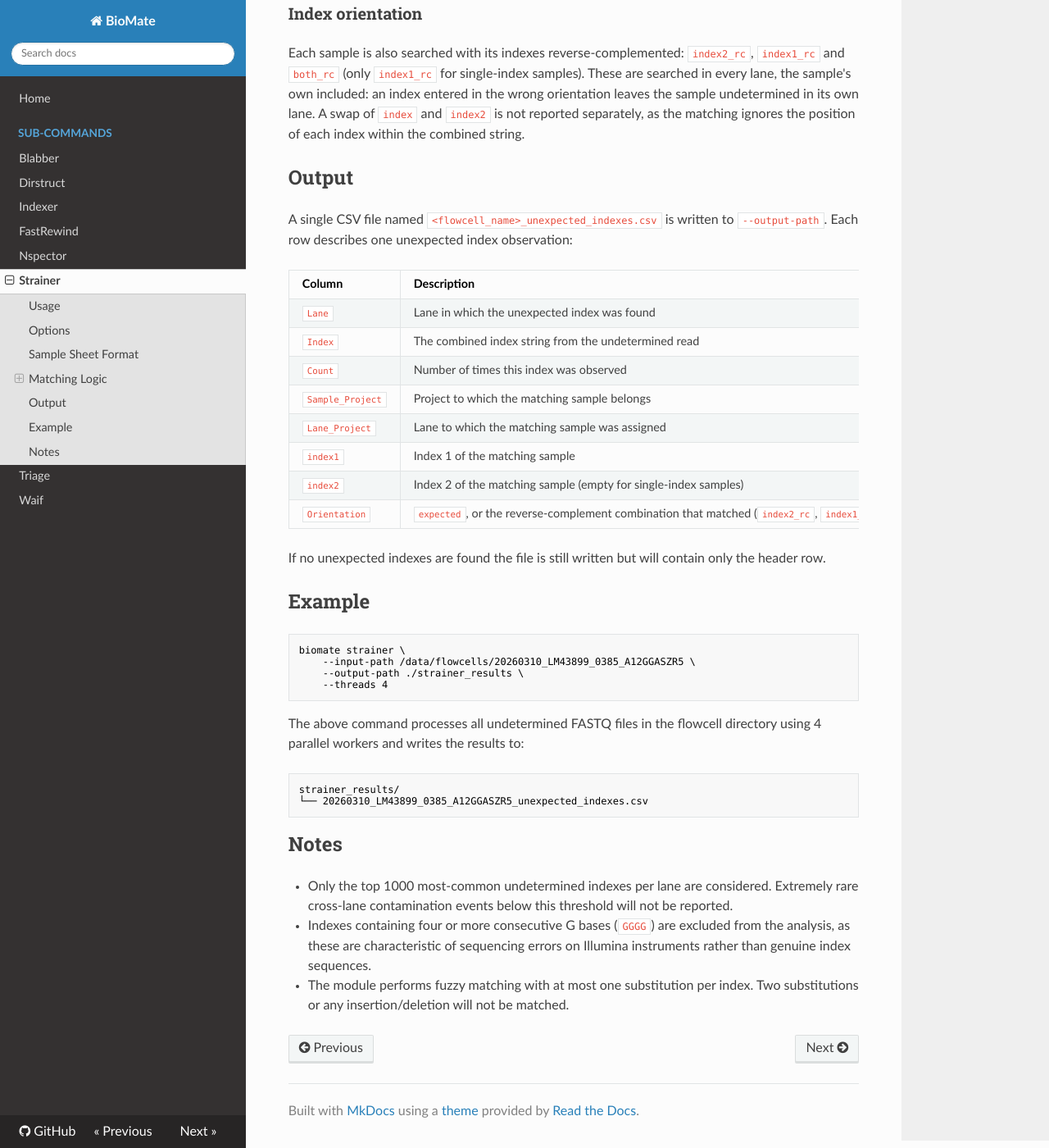
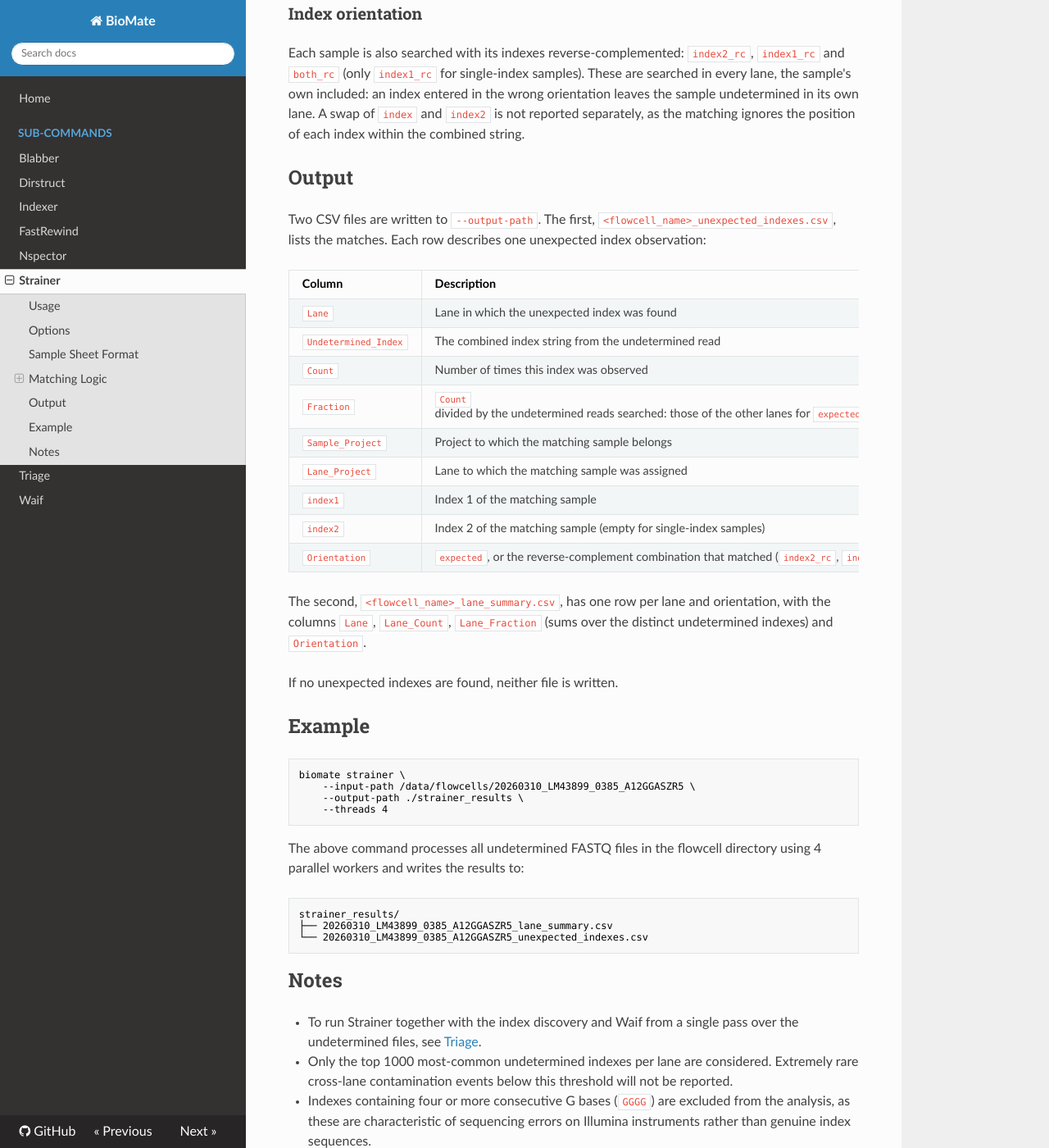
Before and after one commit to fagostini/BioMate, an MkDocs documentation site: the page built from docs/strainer.md, in a window 1280 px wide and 1400 px high, scrolled down 1460 px. Shown: the whole window at 82% size. Built offline with MkDocs 1.6.1, drawn with Linux system fonts in a browser that asks for light colours; nearby versions of some CDN libraries.

Commit message:
docs: describe strainer outputs, index discovery input and orientation search
Co-Authored-By: Claude Fable 5.2 <noreply@anthropic.com>

````diff
--- a/docs/strainer.md
+++ b/docs/strainer.md
@@ -47,21 +47,24 @@ A swap of `index` and `index2` is not reported separately, as the matching ignor
 
 ## Output
 
-A single CSV file named `<flowcell_name>_unexpected_indexes.csv` is written to `--output-path`.
+Two CSV files are written to `--output-path`. The first, `<flowcell_name>_unexpected_indexes.csv`, lists the matches.
 Each row describes one unexpected index observation:
 
 | Column | Description |
 |---|---|
 | `Lane` | Lane in which the unexpected index was found |
-| `Index` | The combined index string from the undetermined read |
+| `Undetermined_Index` | The combined index string from the undetermined read |
 | `Count` | Number of times this index was observed |
+| `Fraction` | `Count` divided by the undetermined reads searched: those of the other lanes for `expected`, those of all lanes for the reverse-complement orientations |
 | `Sample_Project` | Project to which the matching sample belongs |
 | `Lane_Project` | Lane to which the matching sample was assigned |
 | `index1` | Index 1 of the matching sample |
 | `index2` | Index 2 of the matching sample (empty for single-index samples) |
 | `Orientation` | `expected`, or the reverse-complement combination that matched (`index2_rc`, `index1_rc`, `both_rc`) |
 
-If no unexpected indexes are found the file is still written but will contain only the header row.
+The second, `<flowcell_name>_lane_summary.csv`, has one row per lane and orientation, with the columns `Lane`, `Lane_Count`, `Lane_Fraction` (sums over the distinct undetermined indexes) and `Orientation`.
+
+If no unexpected indexes are found, neither file is written.
 
 ## Example
 
@@ -76,11 +79,13 @@ The above command processes all undetermined FASTQ files in the flowcell directo
 
 ```text
 strainer_results/
+├── 20260310_LM43899_0385_A12GGASZR5_lane_summary.csv
 └── 20260310_LM43899_0385_A12GGASZR5_unexpected_indexes.csv
 ```
 
 ## Notes
 
+- To run Strainer together with the index discovery and Waif from a single pass over the undetermined files, see [Triage](triage.md).
 - Only the top 1000 most-common undetermined indexes per lane are considered. Extremely rare cross-lane contamination events below this threshold will not be reported.
 - Indexes containing four or more consecutive G bases (`GGGG`) are excluded from the analysis, as these are characteristic of sequencing errors on Illumina instruments rather than genuine index sequences.
 - The module performs fuzzy matching with at most one substitution per index. Two substitutions or any insertion/deletion will not be matched.
````
Also changed, not shown: docs/indexer.md (+2 -0 lines), 1 other file.
